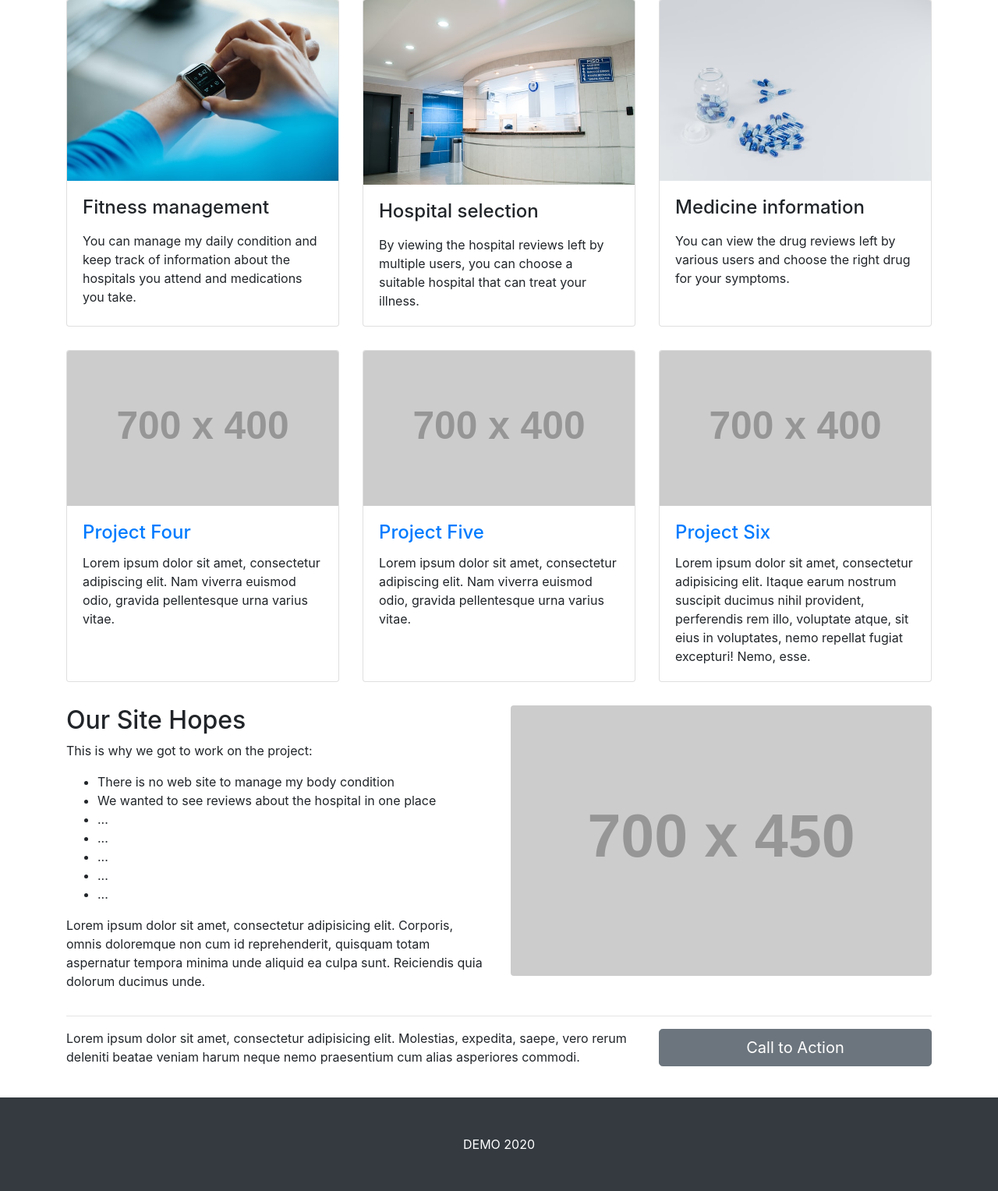
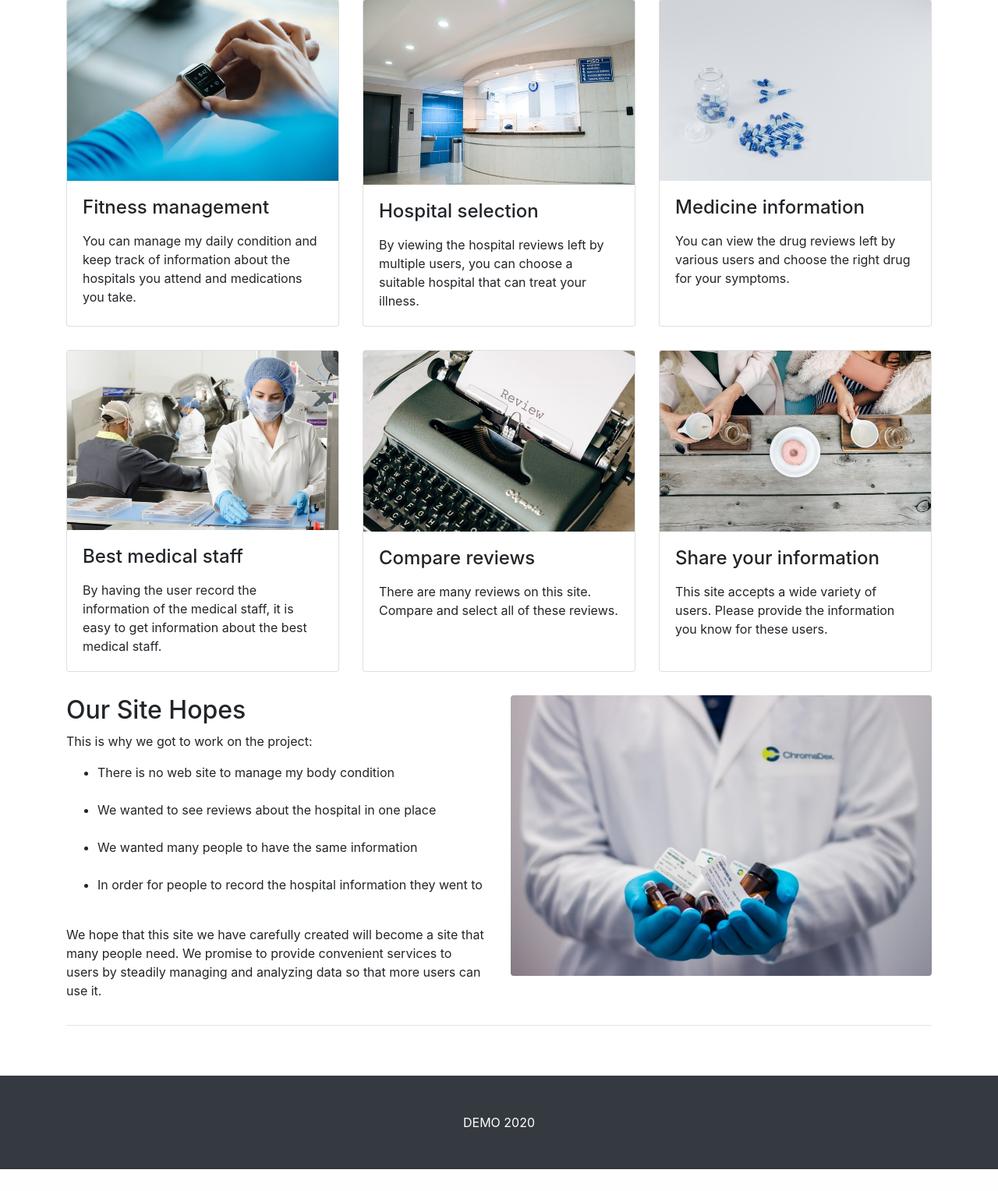
Before and after one commit to bgy1060/DEMO_APUGIMA, a PHP site: page / in a window 1280 px wide. Shown: the part 673-2201 px from the top of the page at 78% size. After the commit the page ends 2173 px from the top, so only its background shows below. Run offline with PHP 8.4, Linux system fonts and the light colour scheme; grey boxes labelled with a size stand in for pictures from a placeholder-image service; some libraries are stand-ins or nearby versions.

Commit message:
main page modification

```diff
--- a/index.php
+++ b/index.php
@@ -158,34 +158,34 @@
       </div>
       <div class="col-lg-4 col-sm-6 portfolio-item">
         <div class="card h-100">
-          <a href="#"><img class="card-img-top" src="http://placehold.it/700x400" alt=""></a>
+          <a href="#"><img class="card-img-top" src="img/sub_4.jpg" alt=""></a>
           <div class="card-body">
             <h4 class="card-title">
-              <a href="#">Project Four</a>
+              <p>Best medical staff</p>
             </h4>
-            <p class="card-text">Lorem ipsum dolor sit amet, consectetur adipiscing elit. Nam viverra euismod odio, gravida pellentesque urna varius vitae.</p>
+            <p class="card-text">By having the user record the information of the medical staff, it is easy to get information about the best medical staff.</p>
           </div>
         </div>
       </div>
       <div class="col-lg-4 col-sm-6 portfolio-item">
         <div class="card h-100">
-          <a href="#"><img class="card-img-top" src="http://placehold.it/700x400" alt=""></a>
+          <a href="#"><img class="card-img-top" src="img/sub_5.jpg" alt=""></a>
           <div class="card-body">
             <h4 class="card-title">
-              <a href="#">Project Five</a>
+              <p>Compare reviews</p>
             </h4>
-            <p class="card-text">Lorem ipsum dolor sit amet, consectetur adipiscing elit. Nam viverra euismod odio, gravida pellentesque urna varius vitae.</p>
+            <p class="card-text">There are many reviews on this site. Compare and select all of these reviews.</p>
           </div>
         </div>
       </div>
       <div class="col-lg-4 col-sm-6 portfolio-item">
         <div class="card h-100">
-          <a href="#"><img class="card-img-top" src="http://placehold.it/700x400" alt=""></a>
+          <a href="#"><img class="card-img-top" src="img/sub_6.jpg" alt=""></a>
           <div class="card-body">
             <h4 class="card-title">
-              <a href="#">Project Six</a>
+              <p>Share your information</p>
             </h4>
-            <p class="card-text">Lorem ipsum dolor sit amet, consectetur adipisicing elit. Itaque earum nostrum suscipit ducimus nihil provident, perferendis rem illo, voluptate atque, sit eius in voluptates, nemo repellat fugiat excepturi! Nemo, esse.</p>
+            <p class="card-text">This site accepts a wide variety of users. Please provide the information you know for these users.</p>
           </div>
         </div>
       </div>
@@ -199,33 +199,24 @@
         <p>This is why we got to work on the project:</p>
         <ul>
           <li>There is no web site to manage my body condition</li>
+          <br>
           <li>We wanted to see reviews about the hospital in one place</li>
-          <li>...</li>
-          <li>...</li>
-          <li>...</li>
-          <li>...</li>
-          <li>...</li>
-
+          <br>
+          <li>We wanted many people to have the same information</li>
+          <br>
+          <li>In order for people to record the hospital information they went to</li>
+          <br>
         </ul>
-        <p>Lorem ipsum dolor sit amet, consectetur adipisicing elit. Corporis, omnis doloremque non cum id reprehenderit, quisquam totam aspernatur tempora minima unde aliquid ea culpa sunt. Reiciendis quia dolorum ducimus unde.</p>
+        <p>
+We hope that this site we have carefully created will become a site that many people need. We promise to provide convenient services to users by steadily managing and analyzing data so that more users can use it.</p>
       </div>
       <div class="col-lg-6">
-        <img class="img-fluid rounded" src="http://placehold.it/700x450" alt="">
+        <img class="img-fluid rounded" src="img/bottom.jpg" alt="">
       </div>
     </div>
     <!-- /.row -->
 
-    <hr>
-
-    <!-- Call to Action Section -->
-    <div class="row mb-4">
-      <div class="col-md-8">
-        <p>Lorem ipsum dolor sit amet, consectetur adipisicing elit. Molestias, expedita, saepe, vero rerum deleniti beatae veniam harum neque nemo praesentium cum alias asperiores commodi.</p>
-      </div>
-      <div class="col-md-4">
-        <a class="btn btn-lg btn-secondary btn-block" href="#">Call to Action</a>
-      </div>
-    </div>
+    <hr><br><br>
 
   </div>
   <!-- /.container -->
```
Also changed, not shown: img/bottom.jpg (added), img/sub_4.jpg (added), img/sub_5.jpg (added), img/sub_6.jpg (added).
